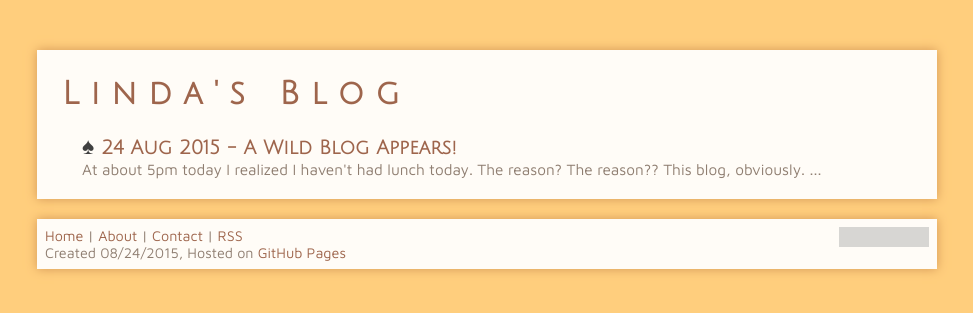
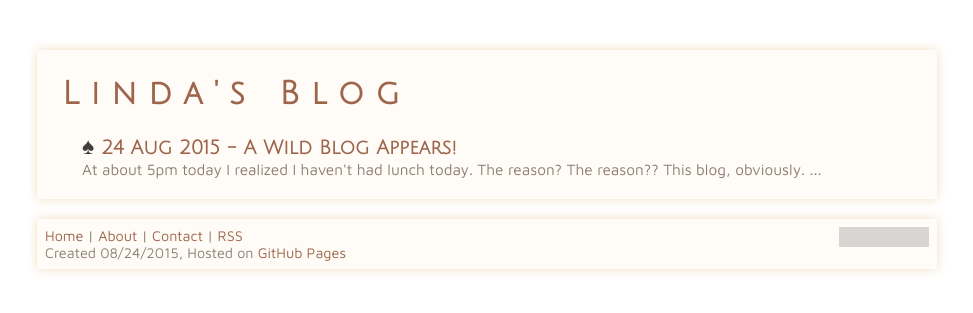
Before and after one commit to LiFaytheGoblin/LiFaytheGoblin.github.io, a Jekyll site: the page built from index.html, in a window 1280 px wide. Shown: the top 313 px of the page, without its empty margins (153-1126 px from the left). Built offline with Jekyll 4.4.1, drawn with Linux system fonts in a browser that asks for light colours; comment, search, counter and statistics services are not loaded; grey boxes are pictures that could not be loaded.

Commit message:
styling changes and firefox warning should be fixed

```diff
--- a/_layouts/default.html
+++ b/_layouts/default.html
@@ -1,7 +1,7 @@
 <!DOCTYPE html>
 <html xmlns="http://www.w3.org/1999/xhtml" xml:lang="en" lang="en-us">
 <head>
-	<link href='http://fonts.googleapis.com/css?family=Maven+Pro:400,500,700|Julius+Sans+One' rel='stylesheet' type='text/css'>
+	<link href='https://fonts.googleapis.com/css?family=Maven+Pro:400,500,700|Julius+Sans+One' rel='stylesheet' type='text/css'>
 	<link rel="stylesheet" href="/style.css" type="text/css" />
 	<link rel="shortcut icon" type="image/svg" href="favicon.svg" />
 	<link href='http://lifaythegoblin.github.io/feed.xml' rel='alternate' type='application/atom+xml'>
--- a/style.css
+++ b/style.css
@@ -1,5 +1,5 @@
 body {
-	background-color:#FFCE7D;
+	background-color:#FFFFFF;
 	color:#404040;
 	font-family: 'Maven Pro', sans-serif;
 }
@@ -46,7 +46,7 @@ h1, h2, h3, h4, h5, h6 {
 .notfooter {
 	padding:5px;
 	background-color: #FFFCF7;
-	box-shadow:0px 0px 10px #D49757;
+	box-shadow:0px 0px 10px #F0DDBD;
 }
 
 .header {
@@ -66,7 +66,7 @@ h1, h2, h3, h4, h5, h6 {
 	margin-top:20px;
 	font-size:0.9em;
 	background-color: #FFFCF7;
-	box-shadow:0px 0px 10px #D49757;
+	box-shadow:0px 0px 10px #F0DDBD;
 	color: #8F7E71;
 }
 
```
